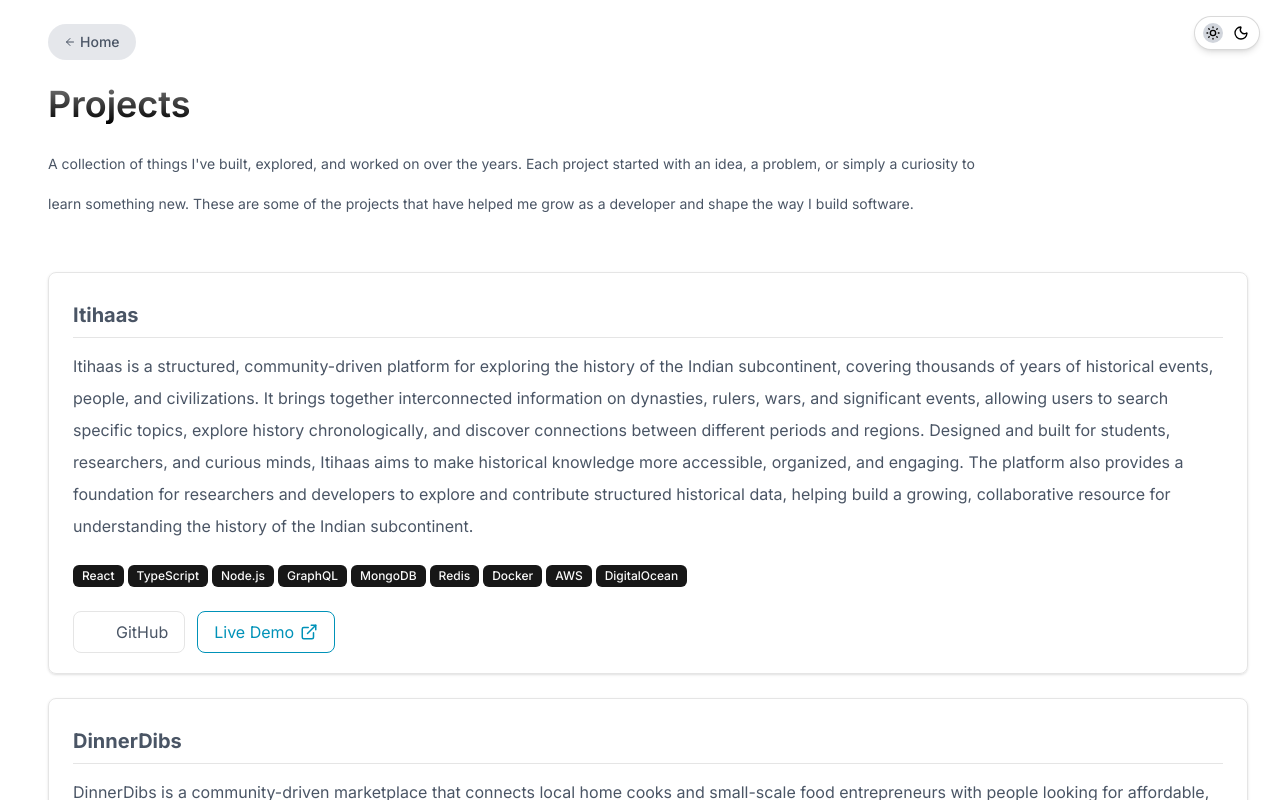
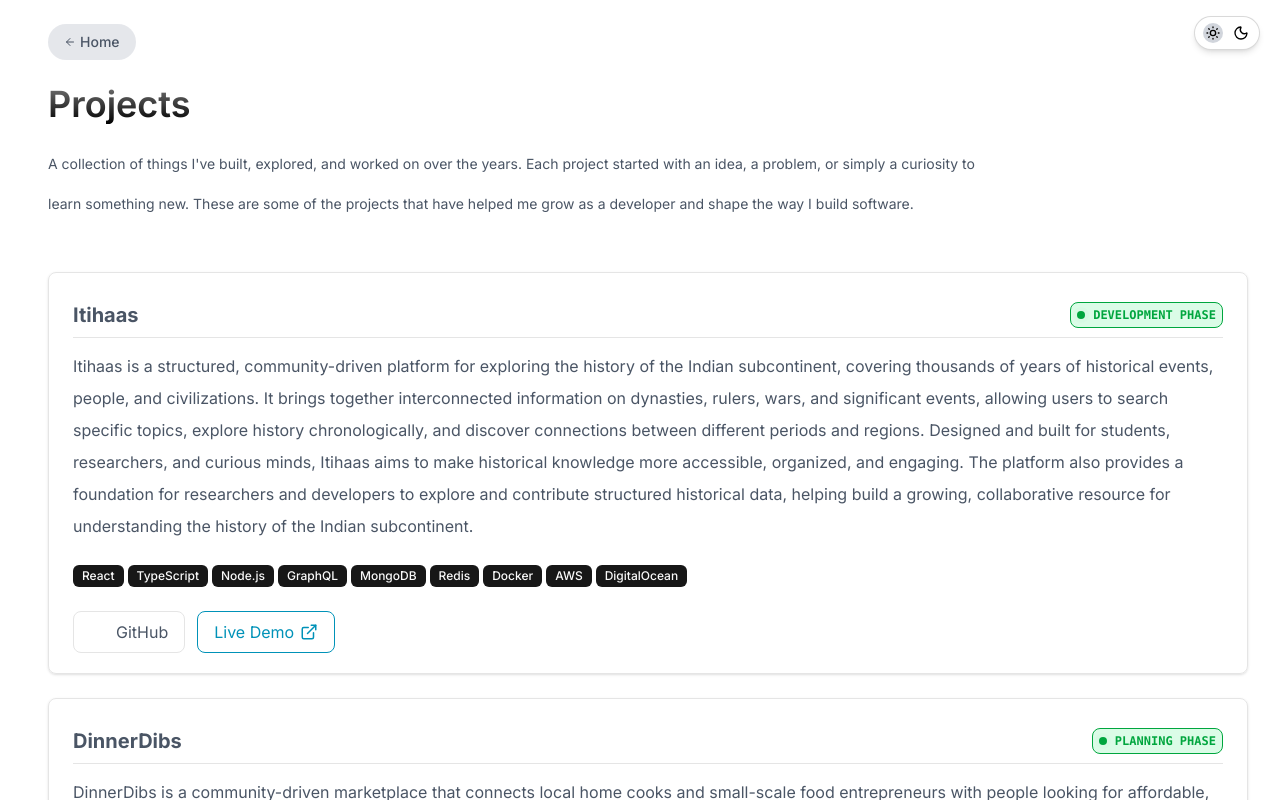
Before and after one commit to sunillshastry/sunilshastry.com, a Next.js app: page /projects in a window 1280 px wide. Shown: the top 800 px of the page. Built offline with nearby package versions, Linux system fonts and the light colour scheme; some icons are missing.

Commit message:
Remove the current boolean flag for inDevelopment mode and include various phases with type system and update the UI to depict the same - ensuring each project shows its exact current phase

```diff
--- a/components/project-card.tsx
+++ b/components/project-card.tsx
@@ -30,7 +30,7 @@ export default function ProjectCard({ project }: FunctionProps) {
 				)}
 			>
 				<span>{project.name}</span>
-				{project.inDevelopment && <ProjectInDevelopment />}
+				{project.phase && <ProjectInDevelopment phase={project.phase} />}
 			</h4>
 			<p className="pt-3 text-base leading-8 text-inherit">
 				{project.description}
--- a/components/project-in-development.tsx
+++ b/components/project-in-development.tsx
@@ -1,4 +1,12 @@
-export default function ProjectInDevelopment() {
+import { ProjectPhase } from '@/interfaces/Project';
+
+interface FunctionProps {
+	phase?: ProjectPhase;
+}
+
+export default function ProjectInDevelopment({
+	phase = 'development',
+}: FunctionProps) {
 	return (
 		<span className="flex items-center justify-start gap-x-2 rounded-md border border-green-600 bg-green-100 px-1.5 py-1">
 			<span className="relative flex size-2">
@@ -7,7 +15,7 @@ export default function ProjectInDevelopment() {
 			</span>
 
 			<span className="font-mono text-xs text-green-600 uppercase">
-				In development
+				{phase} phase
 			</span>
 		</span>
 	);
--- a/data/projects.ts
+++ b/data/projects.ts
@@ -17,6 +17,7 @@ const projects: Project[] = [
 			'AWS',
 			'DigitalOcean',
 		],
+		phase: 'development',
 		githubUrl: 'https://github.com/sunillshastry/itihaas-api',
 		liveDemoUrl: 'https://itihaas.netlify.app/',
 	},
@@ -36,6 +37,7 @@ const projects: Project[] = [
 			'Docker',
 			'AWS',
 		],
+		phase: 'planning',
 		githubUrl: 'http://github.com/dinnerdibs/',
 	},
 ];
--- a/interfaces/Project.ts
+++ b/interfaces/Project.ts
@@ -1,8 +1,11 @@
+export type ProjectPhase = 'planning' | 'development' | 'production';
+
 interface Project {
 	id: string | number;
 	name: string;
 	description: string;
 	tags: string[];
+	phase: ProjectPhase;
 	githubUrl?: string;
 	liveDemoUrl?: string;
 }
```
